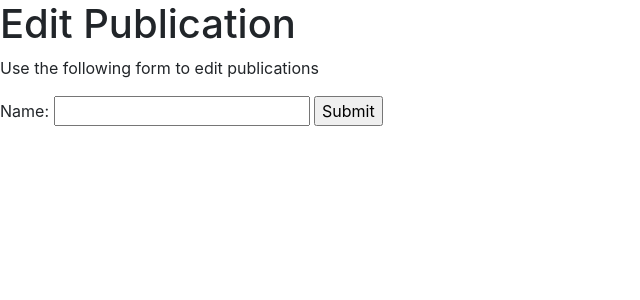
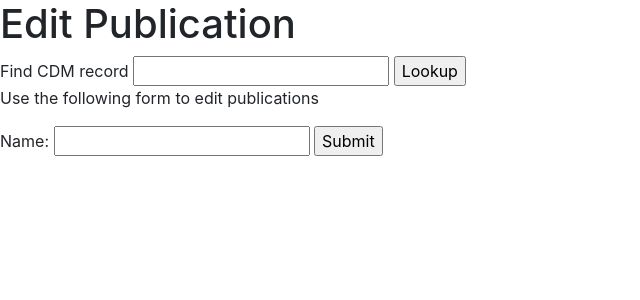
Before and after one commit to wryan14/webform, a Flask app: page /edit in a window 1280 px wide. Shown: the top 300 px of the page, without its empty margins (0-640 px from the left). Run offline with Flask 2, Linux system fonts and the light colour scheme; some libraries are stand-ins or nearby versions.

Commit message:
adding full query to cdm_pull results via the editpub section

```diff
--- a/app/templates/editpub.html
+++ b/app/templates/editpub.html
@@ -2,6 +2,10 @@
 
 {% block content %}
 <h1>Edit Publication</h1>
+<form action="" method="POST">
+	Find CDM record <input type="text" name="cdmlookup">
+	<input type="submit" value="Lookup">
+</form>
 <p>Use the following form to edit publications</p>
 <form method="POST">
 	<!-- add hidden_tag for CRSF security -->
--- a/app/views.py
+++ b/app/views.py
@@ -1,7 +1,7 @@
 from app import app
 from flask import render_template, redirect, url_for, session, request
 from .forms import NewPublication, UpdatePublication, UpdatePublicationStatus
-from .utility import crossref_lookup
+from .utility import crossref_lookup, cdm_pull
 
 
 @app.route('/')
@@ -46,6 +46,13 @@ def newpub():
 def editpub():
     '''Renders new publication web-form'''
 
+    # load data using cdm_pull and search existing data
+    if 'cdmlookup' in request.form: # cdmlookup is the lookup form on editpub.html
+        query = request.form['cdmlookup']
+        df = cdm_pull('argument not yet needed')
+        filtered = df[df.apply(lambda row: row.astype(str).str.contains(query).any(), axis=1)]
+        print(filtered)
+
     name = False
     form = UpdatePublication()
 
```
